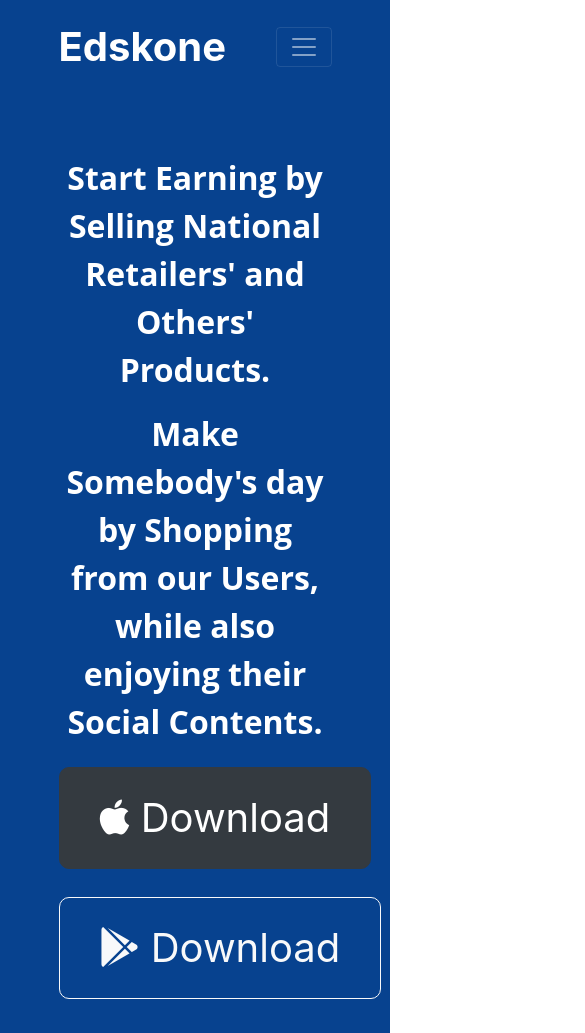
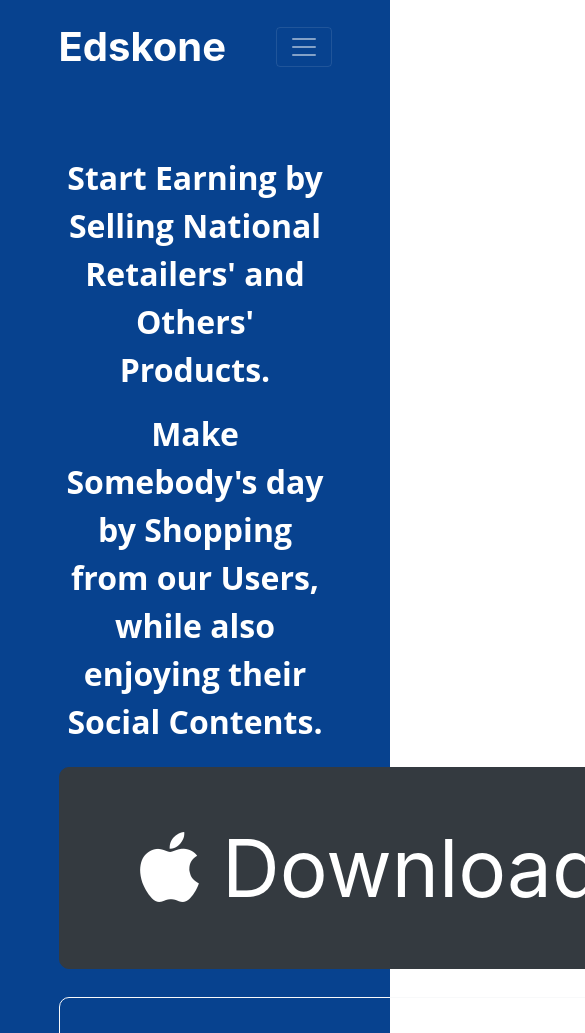
Before and after one commit to ElrB/edskone, a plain HTML site: page index.html in a window 390 px wide. Shown: the top 1033 px of the page, 585 px wide, since content can reach past the window. Drawn offline with nearby package versions, Linux system fonts and the light colour scheme.

Commit message:
Update styles.css

```diff
--- a/css/styles.css
+++ b/css/styles.css
@@ -146,8 +146,8 @@ p {
   }
 
   .btn {
-    padding: 20px 40px;
-    font-size: 40px;
+    padding: 40px 80px;
+    font-size: 80px;
     border-radius: 10px;
   }
 }
```
